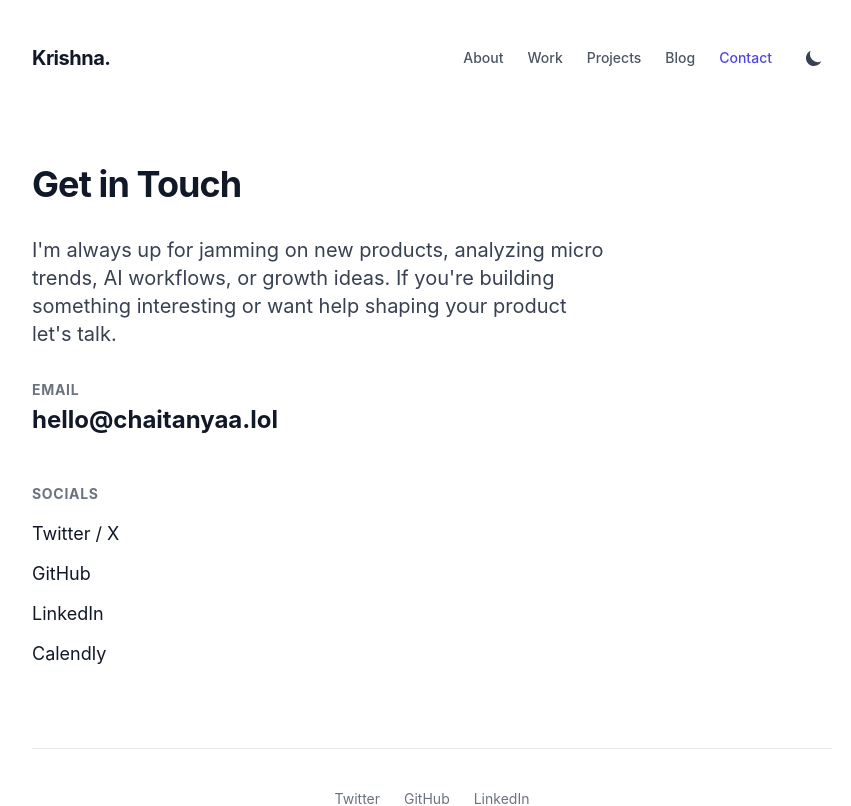
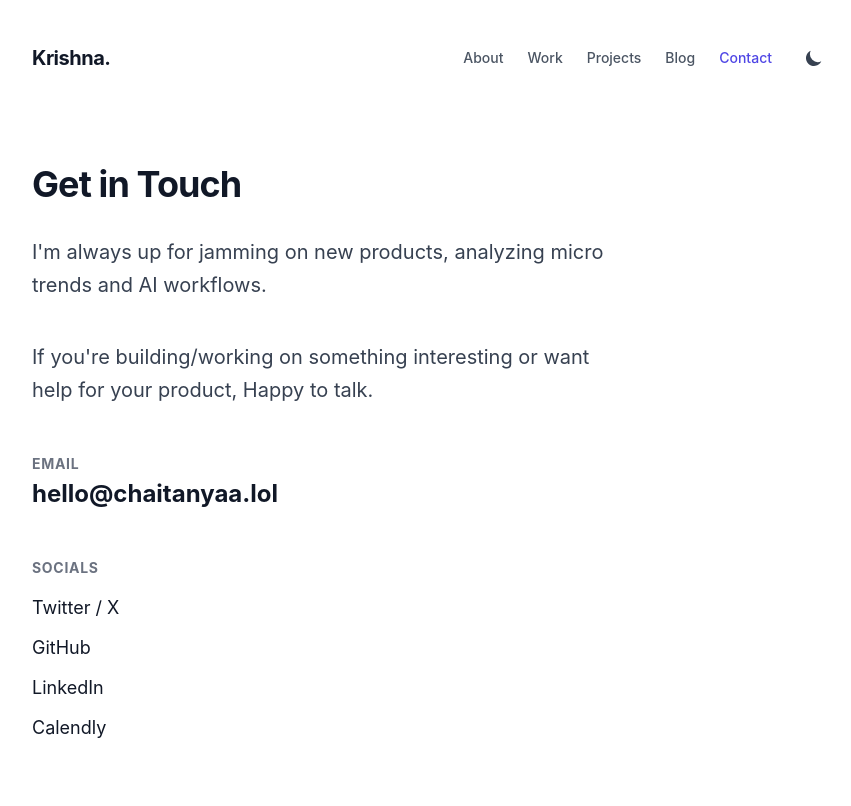
Before and after one commit to MrForward/Portfolio-site, a Next.js app: page /contact in a window 1280 px wide. Shown: the top 806 px of the page, without its empty margins (208-1059 px from the left). Built offline with nearby package versions, Linux system fonts and the light colour scheme.

Commit message:
Split contact description into two paragraphs

```diff
--- a/data/content.js
+++ b/data/content.js
@@ -26,7 +26,7 @@ export const content = {
     projects: [
       {
         title: 'Nielsen Media - PM 2',
-        description: 'Lead product for three global content-measurement products used by major publishers and platforms across the US & 5 Other Countries',
+        description: 'Leading Digital Content Rating product and delivering 3 global solutions used by major publishers/GICs likes of Google, Disney, Audicom and platforms across the US & 5 Other Countries',
         link: '#',
         year: '2024 - Present',
       },
@@ -46,7 +46,10 @@ export const content = {
   },
   contact: {
     title: "Get in Touch",
-    description: "I'm always up for jamming on new products, analyzing micro trends, AI workflows, or growth ideas. If you're building something interesting or want help shaping your product let's talk.",
+    description: [
+      "I'm always up for jamming on new products, analyzing micro trends and AI workflows.",
+      "If you're building/working on something interesting or want help for your product, Happy to talk."
+    ],
     email: "hello@chaitanyaa.lol",
     socials: [
       { name: "Twitter / X", link: "https://x.com/chaitanyabuilds" },
--- a/pages/contact.js
+++ b/pages/contact.js
@@ -6,9 +6,15 @@ export default function Contact() {
     <Layout title="Contact - World of Krishna">
       <section className="max-w-xl">
         <h1 className="mb-8">{content.contact.title}</h1>
-        <p className="text-xl text-gray-700 dark:text-gray-300 mb-8">
-          {content.contact.description}
-        </p>
+        <div className="text-xl text-gray-700 dark:text-gray-300 mb-8 flex flex-col gap-6">
+          {Array.isArray(content.contact.description) ? (
+            content.contact.description.map((paragraph, index) => (
+              <p key={index}>{paragraph}</p>
+            ))
+          ) : (
+            <p>{content.contact.description}</p>
+          )}
+        </div>
 
         <div className="space-y-4">
           <div>
```
